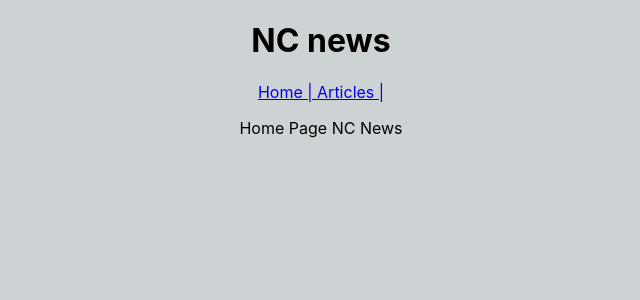
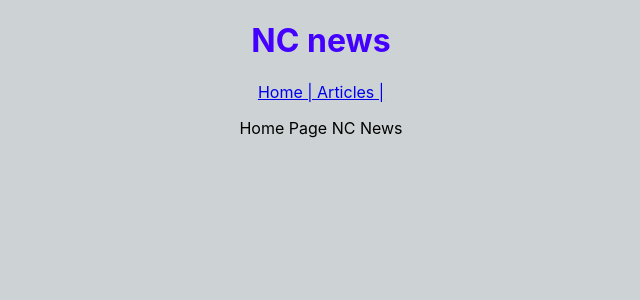
Before and after one commit to piknik1979/nc-news, a React (Create React App) app: page / in a window 1280 px wide. Shown: the top 300 px of the page, without its empty margins (319-959 px from the left). Built offline with nearby package versions, Linux system fonts and the light colour scheme.

Commit message:
few more changes App flex and maxwidth changed

```diff
--- a/src/App.css
+++ b/src/App.css
@@ -1,5 +1,11 @@
 .App {
   text-align: center;
+  display: flex;
+  flex-direction: column;
+}
+
+h1 {
+color: rgb(68, 0, 255);
 }
 
 .App-logo {
@@ -40,6 +46,11 @@
 body {
   background-color: #cdd3d4;
 }
+main {
+  max-width: 1024px;
+  display: flex;
+  margin: 0 auto;
+}
 
 .nav {
   background-color: aqua;
@@ -47,4 +58,18 @@ body {
 
 ul {
   list-style-type: none;
+  max-width: 800px;
+  max-height: 30px;
+  align-items: center;
 }
+
+@media only screen and (min-width: 768px) {
+  .App {
+    flex-direction: column;
+    align-items: center;
+  }
+}
+
+/* .Articles {
+  display: flex;
+} */
```
